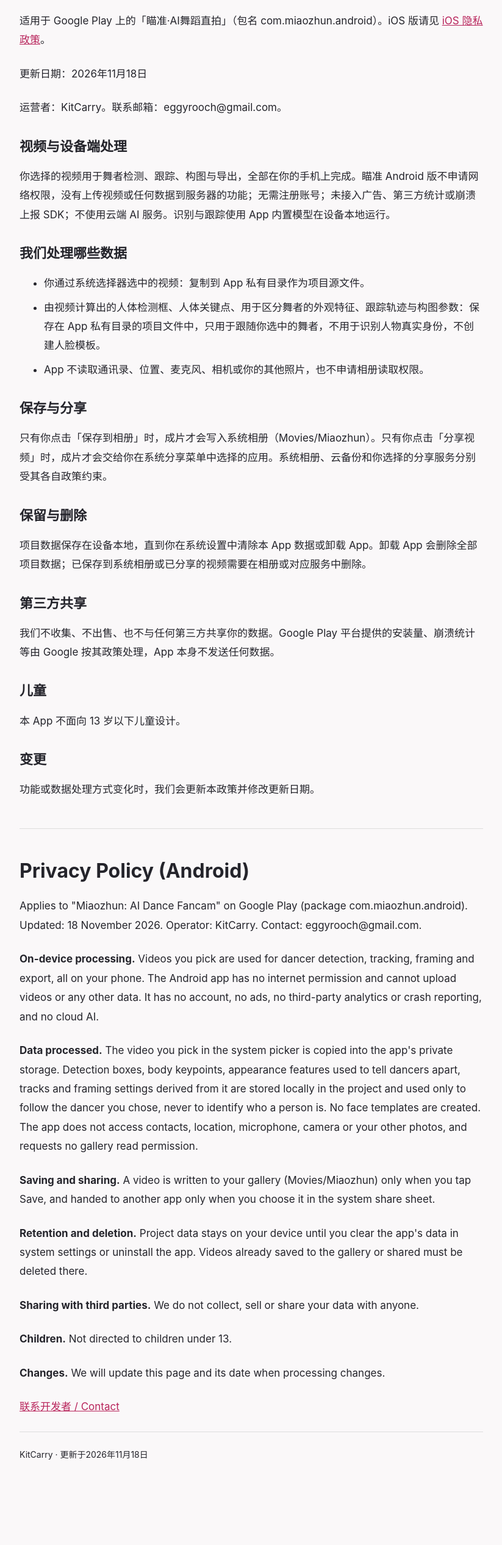
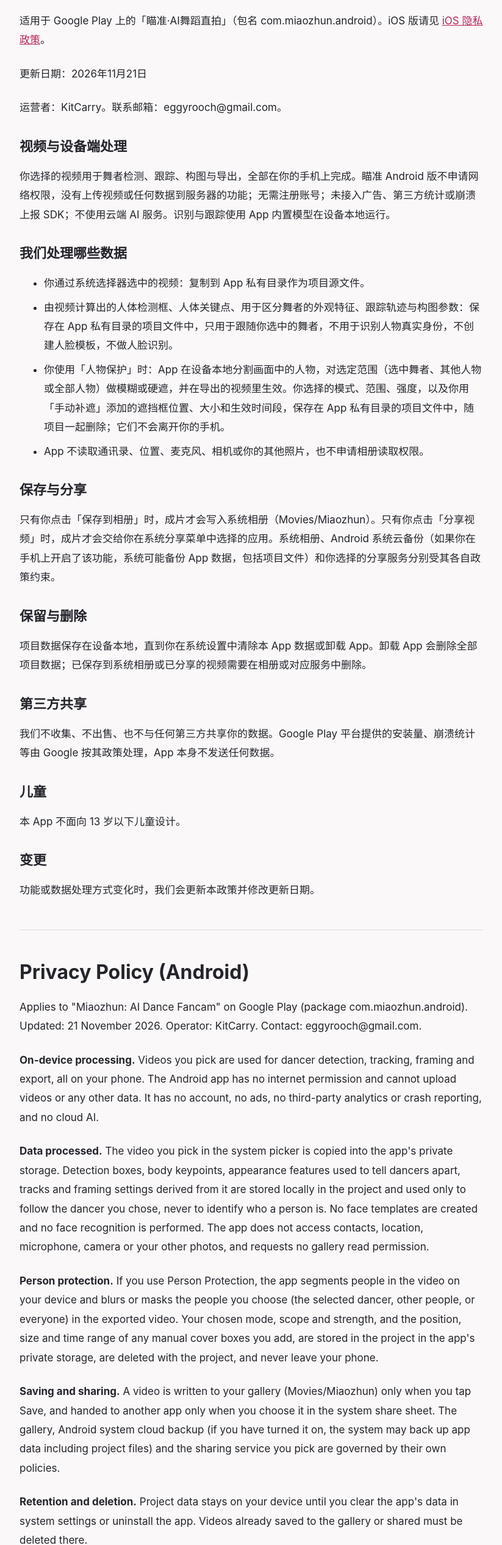
Before and after one commit to eggyrooch-blip/miaozhun-site, a plain HTML site: page privacy-android.html in a window 1280 px wide. Shown: the part 207-2740 px from the top of the page at 61% size, without its empty margins (228-1051 px from the left). Before the commit the page ends 2685 px from the top, so only its background shows below. Drawn offline with Linux system fonts and the light colour scheme.

Commit message:
privacy-android: add person protection + manual cover data, backup note, 11-21

```diff
--- a/privacy-android.html
+++ b/privacy-android.html
@@ -12,7 +12,7 @@
   <nav aria-label="页面导航"><a href="support.html">支持与联系</a><a href="privacy.html">隐私政策（iOS）</a><a href="privacy-android.html">隐私政策（Android）</a><a href="terms.html">服务条款</a></nav>
   <h1>隐私政策（Android 版）</h1>
   <p>适用于 Google Play 上的「瞄准·AI舞蹈直拍」（包名 com.miaozhun.android）。iOS 版请见 <a href="privacy.html">iOS 隐私政策</a>。</p>
-  <p>更新日期：2026年11月18日</p>
+  <p>更新日期：2026年11月21日</p>
   <p>运营者：KitCarry。联系邮箱：eggyrooch@gmail.com。</p>
 
   <h2>视频与设备端处理</h2>
@@ -21,12 +21,13 @@
   <h2>我们处理哪些数据</h2>
   <ul>
     <li>你通过系统选择器选中的视频：复制到 App 私有目录作为项目源文件。</li>
-    <li>由视频计算出的人体检测框、人体关键点、用于区分舞者的外观特征、跟踪轨迹与构图参数：保存在 App 私有目录的项目文件中，只用于跟随你选中的舞者，不用于识别人物真实身份，不创建人脸模板。</li>
+    <li>由视频计算出的人体检测框、人体关键点、用于区分舞者的外观特征、跟踪轨迹与构图参数：保存在 App 私有目录的项目文件中，只用于跟随你选中的舞者，不用于识别人物真实身份，不创建人脸模板，不做人脸识别。</li>
+    <li>你使用「人物保护」时：App 在设备本地分割画面中的人物，对选定范围（选中舞者、其他人物或全部人物）做模糊或硬遮，并在导出的视频里生效。你选择的模式、范围、强度，以及你用「手动补遮」添加的遮挡框位置、大小和生效时间段，保存在 App 私有目录的项目文件中，随项目一起删除；它们不会离开你的手机。</li>
     <li>App 不读取通讯录、位置、麦克风、相机或你的其他照片，也不申请相册读取权限。</li>
   </ul>
 
   <h2>保存与分享</h2>
-  <p>只有你点击「保存到相册」时，成片才会写入系统相册（Movies/Miaozhun）。只有你点击「分享视频」时，成片才会交给你在系统分享菜单中选择的应用。系统相册、云备份和你选择的分享服务分别受其各自政策约束。</p>
+  <p>只有你点击「保存到相册」时，成片才会写入系统相册（Movies/Miaozhun）。只有你点击「分享视频」时，成片才会交给你在系统分享菜单中选择的应用。系统相册、Android 系统云备份（如果你在手机上开启了该功能，系统可能备份 App 数据，包括项目文件）和你选择的分享服务分别受其各自政策约束。</p>
 
   <h2>保留与删除</h2>
   <p>项目数据保存在设备本地，直到你在系统设置中清除本 App 数据或卸载 App。卸载 App 会删除全部项目数据；已保存到系统相册或已分享的视频需要在相册或对应服务中删除。</p>
@@ -43,16 +44,17 @@
   <hr>
 
   <h1>Privacy Policy (Android)</h1>
-  <p>Applies to "Miaozhun: AI Dance Fancam" on Google Play (package com.miaozhun.android). Updated: 18 November 2026. Operator: KitCarry. Contact: eggyrooch@gmail.com.</p>
+  <p>Applies to "Miaozhun: AI Dance Fancam" on Google Play (package com.miaozhun.android). Updated: 21 November 2026. Operator: KitCarry. Contact: eggyrooch@gmail.com.</p>
   <p><strong>On-device processing.</strong> Videos you pick are used for dancer detection, tracking, framing and export, all on your phone. The Android app has no internet permission and cannot upload videos or any other data. It has no account, no ads, no third-party analytics or crash reporting, and no cloud AI.</p>
-  <p><strong>Data processed.</strong> The video you pick in the system picker is copied into the app's private storage. Detection boxes, body keypoints, appearance features used to tell dancers apart, tracks and framing settings derived from it are stored locally in the project and used only to follow the dancer you chose, never to identify who a person is. No face templates are created. The app does not access contacts, location, microphone, camera or your other photos, and requests no gallery read permission.</p>
-  <p><strong>Saving and sharing.</strong> A video is written to your gallery (Movies/Miaozhun) only when you tap Save, and handed to another app only when you choose it in the system share sheet.</p>
+  <p><strong>Data processed.</strong> The video you pick in the system picker is copied into the app's private storage. Detection boxes, body keypoints, appearance features used to tell dancers apart, tracks and framing settings derived from it are stored locally in the project and used only to follow the dancer you chose, never to identify who a person is. No face templates are created and no face recognition is performed. The app does not access contacts, location, microphone, camera or your other photos, and requests no gallery read permission.</p>
+  <p><strong>Person protection.</strong> If you use Person Protection, the app segments people in the video on your device and blurs or masks the people you choose (the selected dancer, other people, or everyone) in the exported video. Your chosen mode, scope and strength, and the position, size and time range of any manual cover boxes you add, are stored in the project in the app's private storage, are deleted with the project, and never leave your phone.</p>
+  <p><strong>Saving and sharing.</strong> A video is written to your gallery (Movies/Miaozhun) only when you tap Save, and handed to another app only when you choose it in the system share sheet. The gallery, Android system cloud backup (if you have turned it on, the system may back up app data including project files) and the sharing service you pick are governed by their own policies.</p>
   <p><strong>Retention and deletion.</strong> Project data stays on your device until you clear the app's data in system settings or uninstall the app. Videos already saved to the gallery or shared must be deleted there.</p>
   <p><strong>Sharing with third parties.</strong> We do not collect, sell or share your data with anyone.</p>
   <p><strong>Children.</strong> Not directed to children under 13.</p>
   <p><strong>Changes.</strong> We will update this page and its date when processing changes.</p>
   <p><a href="mailto:eggyrooch@gmail.com">联系开发者 / Contact</a></p>
-  <footer>KitCarry · 更新于2026年11月18日</footer>
+  <footer>KitCarry · 更新于2026年11月21日</footer>
 </main>
 </body>
 </html>
```
Also changed, not shown: 1 other file.
